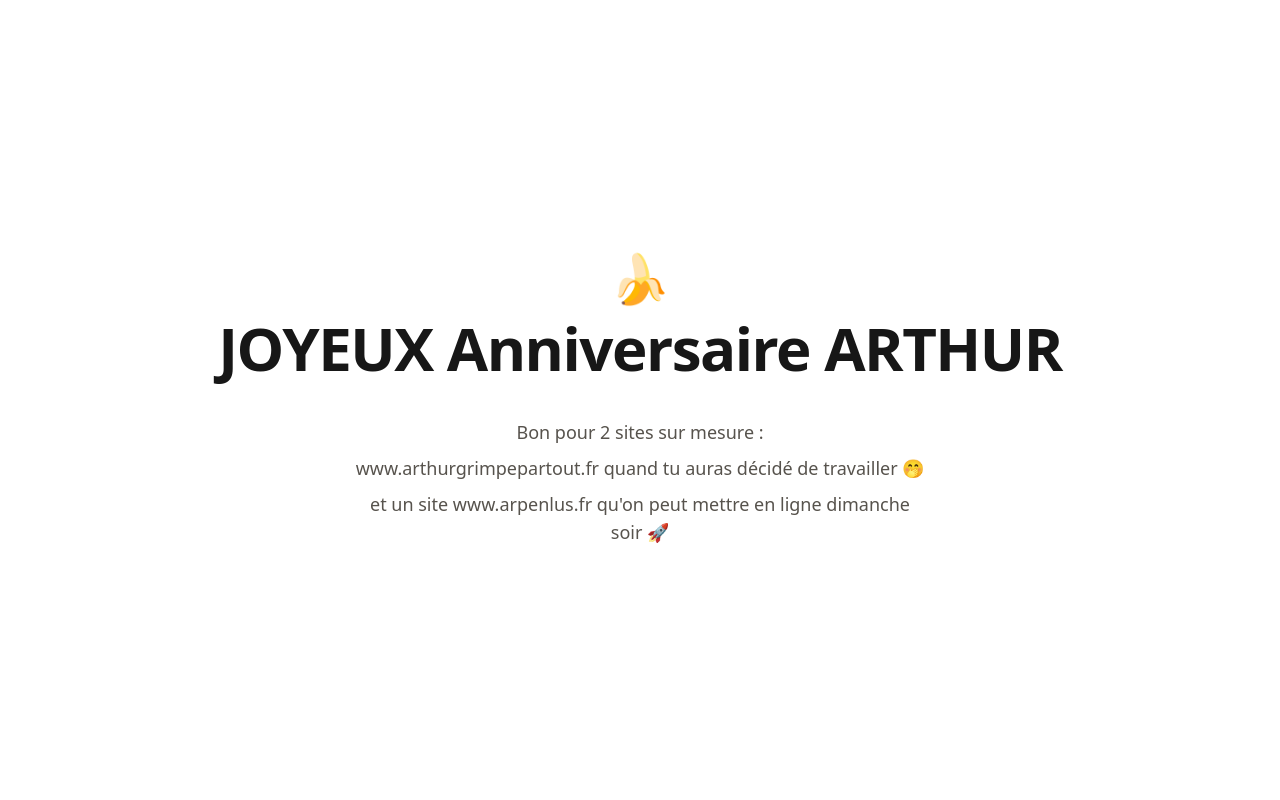
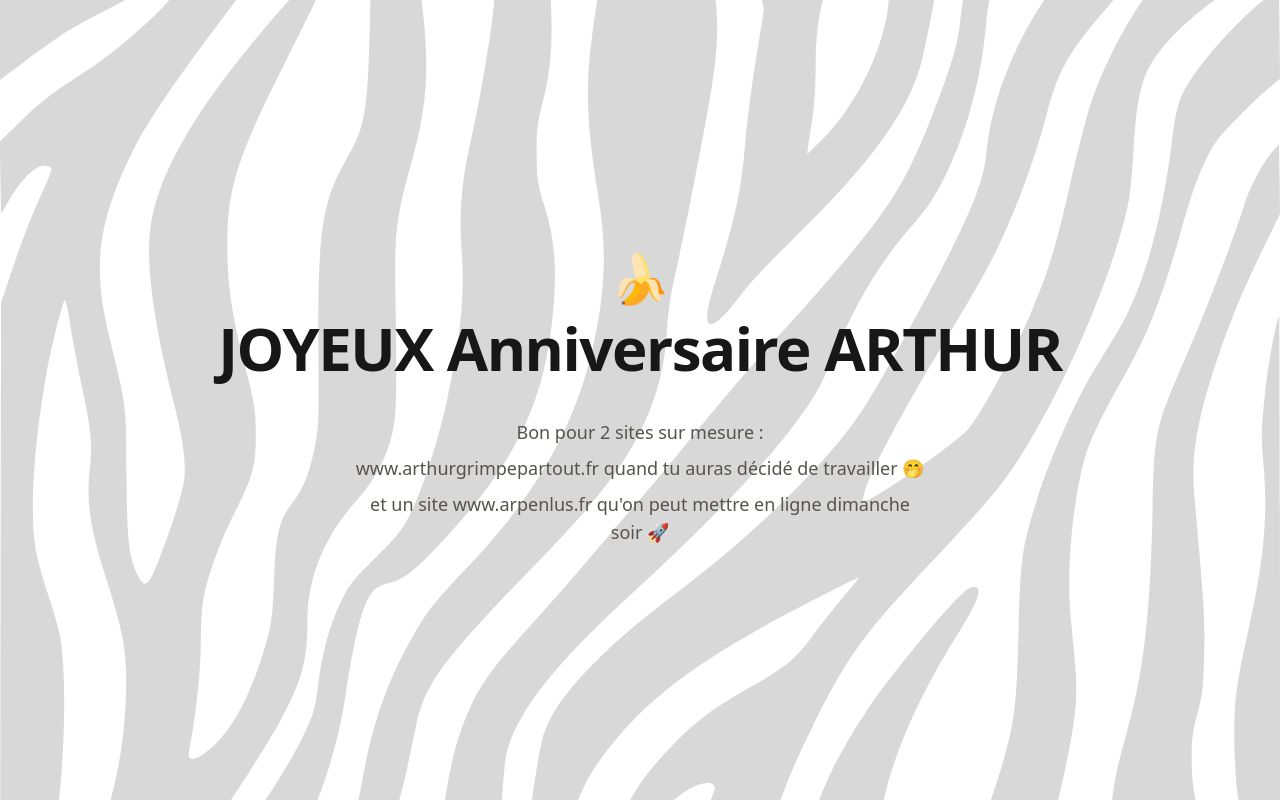
Before and after one commit to Fysalidev/www-arpenlus, a Next.js app: page / in a window 1280 px wide. Built offline with nearby package versions, Linux system fonts and the light colour scheme; no server answers.

Commit message:
6 | Design | Fond zèbre plein page en filigrane (public/zebre.svg)

```diff
--- a/src/app/globals.css
+++ b/src/app/globals.css
@@ -17,3 +17,16 @@ body {
   background: var(--background);
   color: var(--foreground);
 }
+
+/* Fond zèbre de la page d'accueil (public/zebre.svg) : plein page
+   derrière le texte, en filigrane (opacité 15 %) pour garder le
+   message lisible. Couvre la page (cover), recadré centré. */
+.fond-zebre {
+  position: absolute;
+  inset: 0;
+  z-index: -10;
+  background-image: url("/zebre.svg");
+  background-size: cover;
+  background-position: center;
+  opacity: 0.15;
+}
--- a/src/app/page.js
+++ b/src/app/page.js
@@ -1,6 +1,8 @@
 // Accueil : page vœux d'anniversaire pour Arthur — deux sites sur
 // mesure offerts, dont celui-ci (mise en ligne dimanche soir). Le
 // contenu du site Arpenlus prendra cette page en base plus tard.
+// Fond zèbre : classe fond-zebre (globals.css), filigrane plein
+// page derrière le texte.
 const INTRO = "Bon pour 2 sites sur mesure\u00A0:";
 const LIGNE_1 =
   "www.arthurgrimpepartout.fr quand tu auras décidé de travailler 🤭";
@@ -9,7 +11,8 @@ const LIGNE_2 =
 
 export default function Accueil() {
   return (
-    <main className="flex flex-1 flex-col items-center justify-center px-6 py-24 text-center">
+    <main className="relative flex flex-1 flex-col items-center justify-center overflow-hidden px-6 py-24 text-center">
+      <div aria-hidden="true" className="fond-zebre" />
       <p className="text-5xl" aria-hidden="true">
         🍌
       </p>
```
Also changed, not shown: public/zebre.svg (added).
